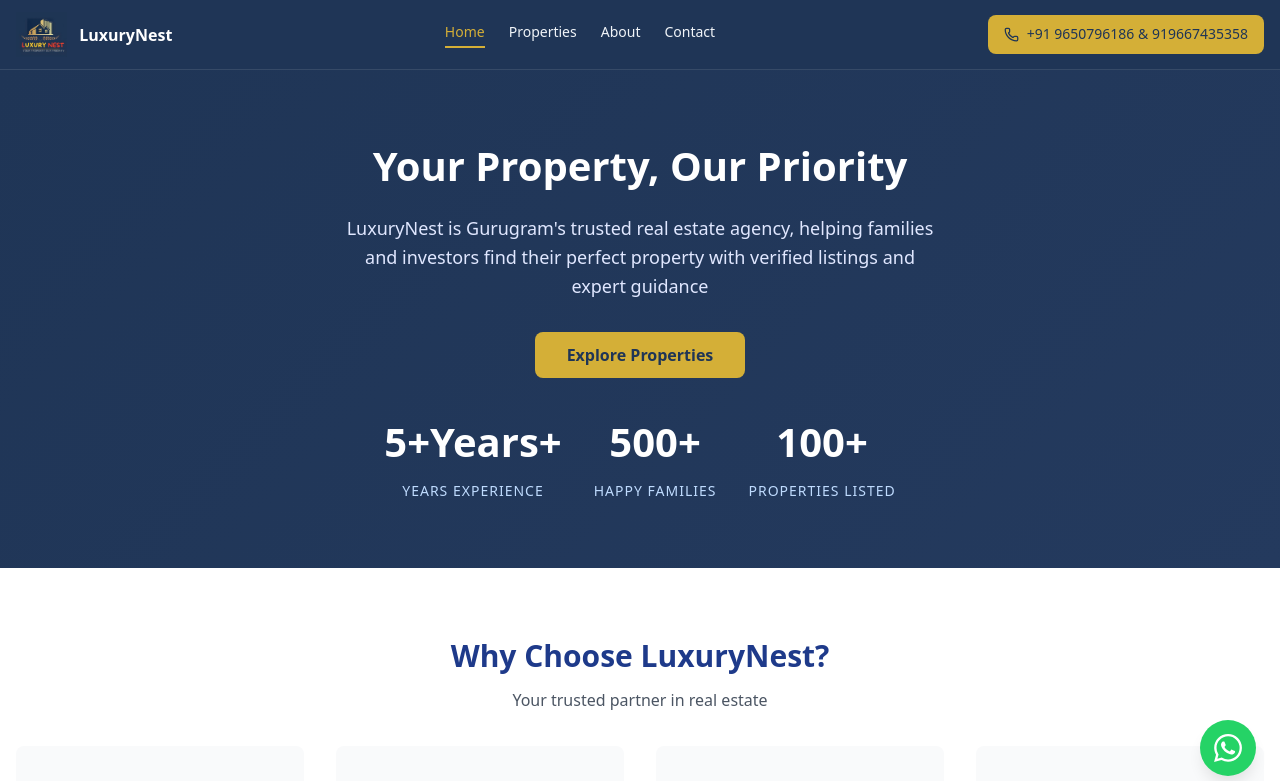
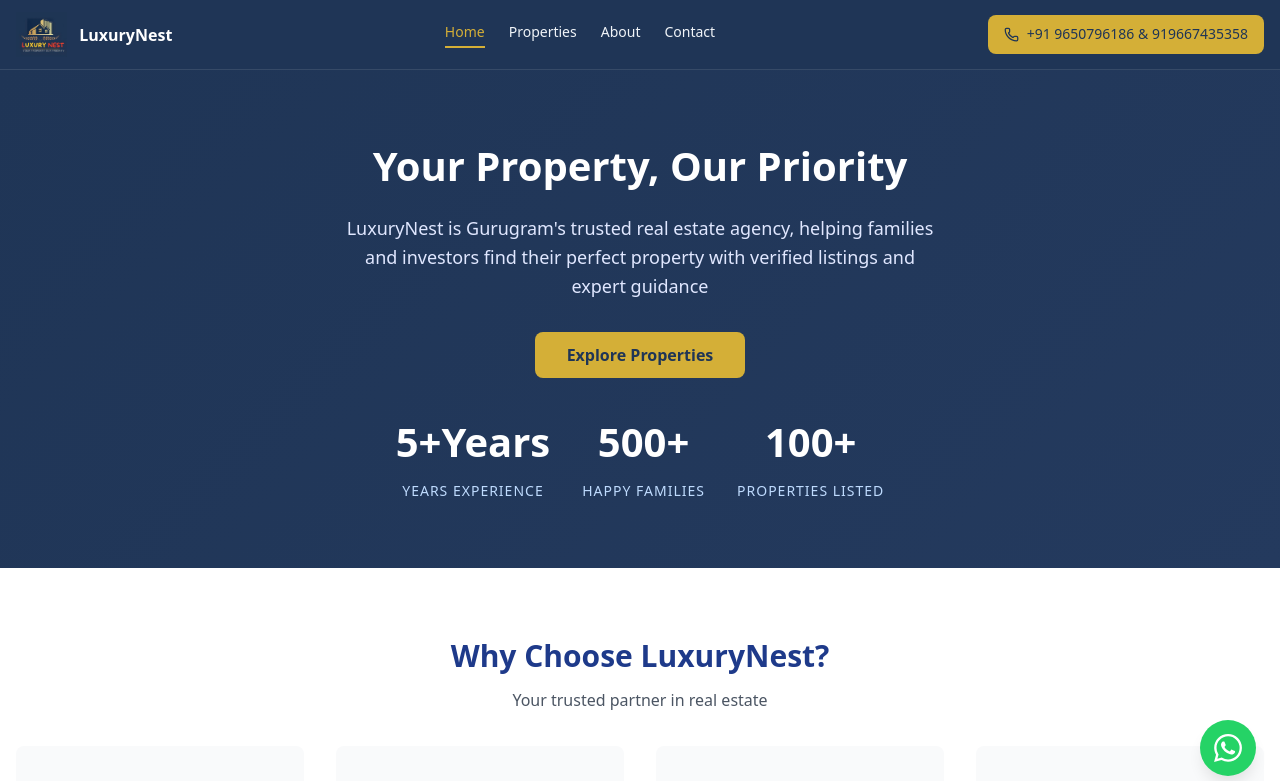
Before and after one commit to gauravquest00-create/luxurynest.llp, a React (Vite) app: page / in a window 1280 px wide. Shown: the top 781 px of the page. Built offline with nearby package versions, Linux system fonts and the light colour scheme.

Commit message:
Update HeroBanner.jsx

```diff
--- a/src/components/home/HeroBanner.jsx
+++ b/src/components/home/HeroBanner.jsx
@@ -17,7 +17,7 @@
         </button>
         <div className="hero-stats">
           <div className="stat">
-            <span className="stat-value">{siteConfig.experience}+</span>
+            <span className="stat-value">{siteConfig.experience}</span>
             <span className="stat-label">Years Experience</span>
           </div>
           <div className="stat">
```
